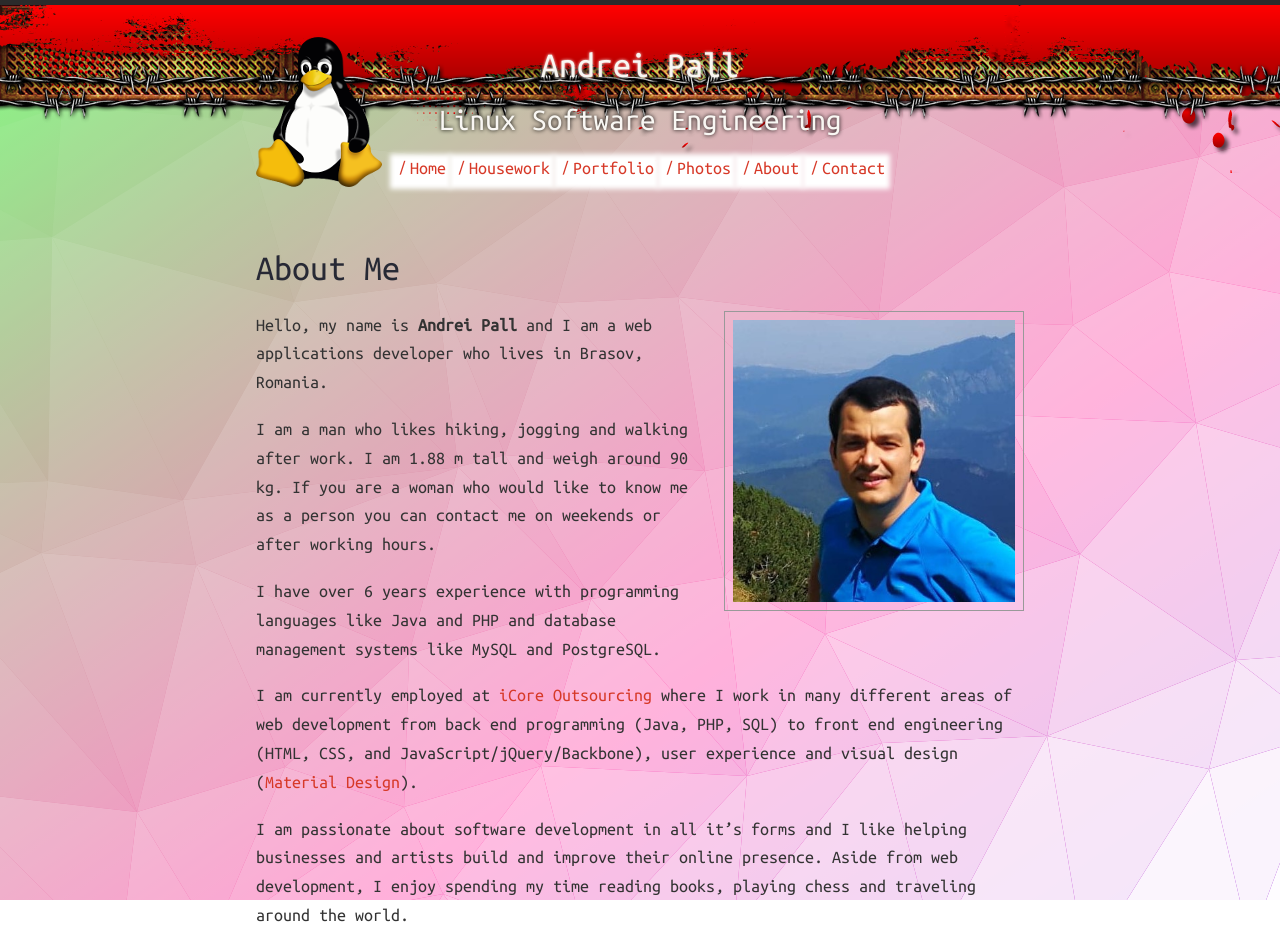
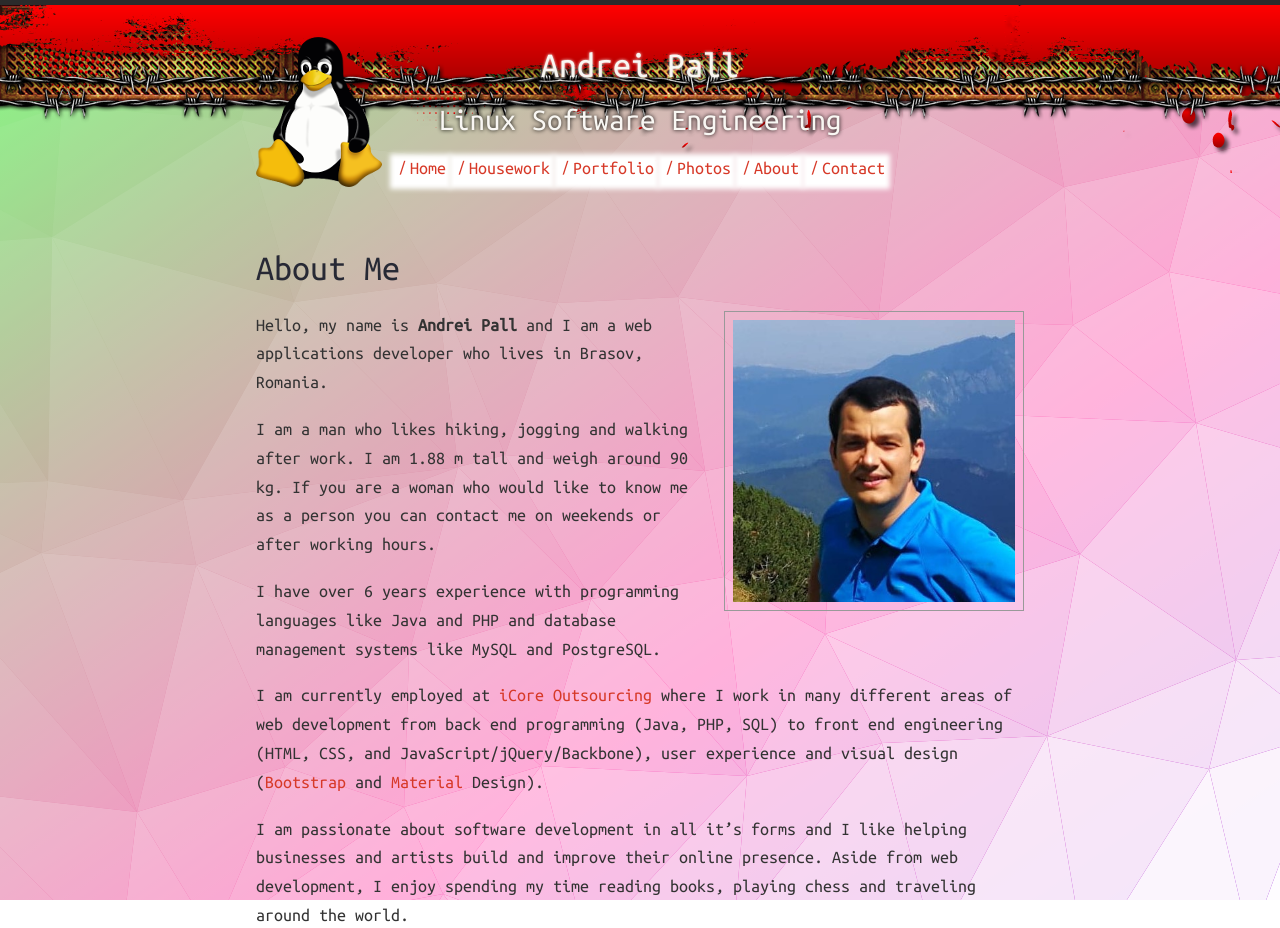
Before and after one commit to andreipall/andreipall.github.io, a Jekyll site: the page built from about.md, in a window 1280 px wide. Shown: the top 928 px of the page. Built offline with Jekyll 4.4.1, drawn with Linux system fonts in a browser that asks for light colours; comment, search, counter and statistics services are not loaded; grey boxes are pictures that could not be loaded.

Commit message:
Update about.md

```diff
--- a/about.md
+++ b/about.md
@@ -10,7 +10,7 @@ I am a man who likes hiking, jogging and walking after work. I am 1.88 m tall an
 
 I have over 6 years experience with programming languages like Java and PHP and database management systems like MySQL and PostgreSQL.
 
-I am currently employed at <a href="https://www.icore.ro" target="_blank">iCore Outsourcing</a> where I work in many different areas of web development from back end programming (Java, PHP, SQL) to front end engineering (HTML, CSS, and JavaScript/jQuery/Backbone), user experience and visual design (<a href="https://material.io" target="_blank">Material Design</a>).
+I am currently employed at <a href="https://www.icore.ro" target="_blank">iCore Outsourcing</a> where I work in many different areas of web development from back end programming (Java, PHP, SQL) to front end engineering (HTML, CSS, and JavaScript/jQuery/Backbone), user experience and visual design (<a href="https://getbootstrap.com" target="_blank">Bootstrap</a> and <a href="https://material.io" target="_blank">Material</a> Design).
 
 I am passionate about software development in all it’s forms and I like helping businesses and artists build and improve their online presence. Aside from web development, I enjoy spending my time reading books, playing chess and traveling around the world.
 
```
